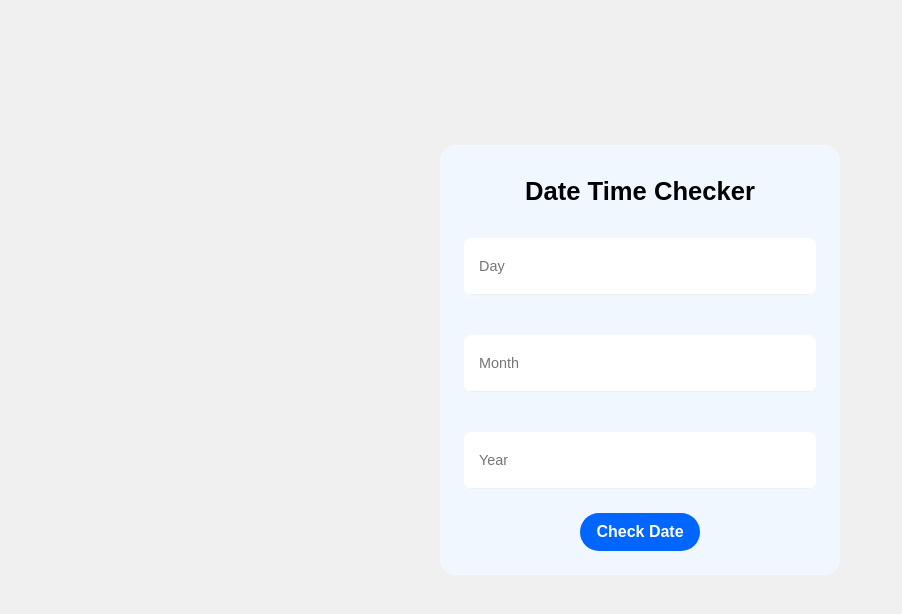
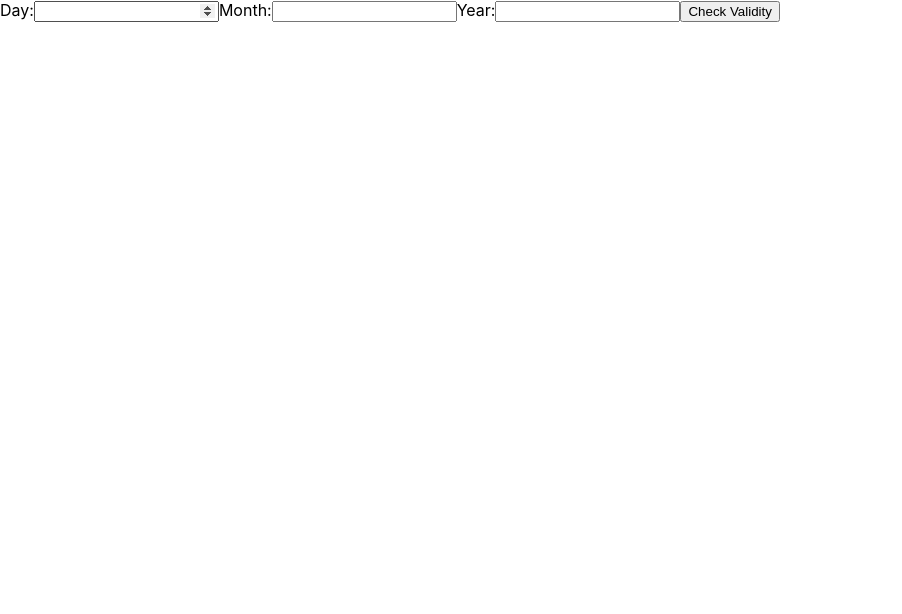
Before and after one commit to NguyenPham004/dateChecker-app, a React (Create React App) app: page / in a window 1280 px wide. Shown: the top 614 px of the page, without its empty margins (0-902 px from the left). Built offline with nearby package versions, Linux system fonts and the light colour scheme.

Commit message:
my changes

```diff
--- a/src/App.css
+++ b/src/App.css
@@ -1,4 +1,22 @@
+.alert {
+  padding: 10px;
+  margin-top: 10px;
+  color: #fff;
+  font-weight: bold;
+  border-radius: 5px;
+}
 
+.success {
+  background-color: green;
+}
+
+.error {
+  background-color: red;
+}
+
+
+
+/*
  body{
   margin: 0;
   padding: 0;
@@ -28,18 +46,11 @@
   text-align: center;
 }
 
-/*Form text*/
 .title {
   font-weight: bold;
   font-size: 1.6rem;
 }
 
-.subtitle {
-  font-size: 1rem;
-  color: #666;
-}
-
-/*Inputs box*/
 .form-container {
   overflow: hidden;
   border-radius: 8px;
@@ -55,10 +66,11 @@
   height: 40px;
   width: 100%;
   border-bottom: 1px solid #eee;
-  font-size: .9rem;
+  font-size: 1.1rem;
   padding: 8px 15px;
   text-align: left;
   direction: ltr;
+  font-family: 'Franklin Gothic Medium', 'Arial Narrow', Arial, sans-serif, Courier, monospace;
 }
 
 .form-section {
@@ -79,7 +91,6 @@
   text-decoration: underline;
 }
 
-/*Button*/
 .form button {
   background-color: #0066ff;
   color: #fff;
@@ -95,3 +106,59 @@
 .form button:hover {
   background-color: #005ce6;
 }
+
+
+/*
+ .container {
+  display: flex;
+  flex-direction: column;
+  align-items: center;
+  justify-content: center;
+  height: 100vh;
+  background-color: #f2f2f2;
+}
+
+form {
+  display: flex;
+  flex-direction: column;
+  align-items: center;
+  background-color: #fff;
+  padding: 40px;
+  border-radius: 5px;
+  box-shadow: 0 2px 6px rgba(0, 0, 0, 0.1);
+}
+
+label {
+  margin-bottom: 10px;
+  font-weight: bold;
+  font-size: 16px;
+}
+
+input {
+  padding: 10px;
+  margin-bottom: 20px;
+  width: 300px;
+  border: 1px solid #ccc;
+  border-radius: 4px;
+}
+
+button {
+  padding: 12px 24px;
+  background-color: #4caf50;
+  color: #fff;
+  border: none;
+  border-radius: 4px;
+  cursor: pointer;
+  font-size: 16px;
+  transition: background-color 0.3s ease;
+}
+
+button:hover {
+  background-color: #45a049;
+}
+
+.error-message {
+  margin-top: 10px;
+  color: red;
+  font-size: 14px;
+} */
--- a/src/App.js
+++ b/src/App.js
@@ -1,72 +1,156 @@
 import './App.css';
 import React, {useState} from 'react';
 import 'react-datepicker/dist/react-datepicker.css';
+
+function isLeapYear(year) {
+  if (year % 4 === 0) {
+    if (year % 100 === 0) {
+      if (year % 400 === 0) {
+        return true;
+      } else {
+        return false;
+      }
+    } else {
+      return true;
+    }
+  } else {
+    return false;
+  }
+}
+
+function isValidDate(day, month, year) {
+  if (year < 1 || year > 9999) {
+    return false;
+  }
+
+  if (month < 1 || month > 12) {
+    return false;
+  }
+
+  if (day < 1) {
+    return false;
+  }
+
+  if (month === 2) {
+    if (isLeapYear(year)) {
+      return day <= 29;
+    } else {
+      return day <= 28;
+    }
+  }
+
+  const daysInMonth = [31, 28, 31, 30, 31, 30, 31, 31, 30, 31, 30, 31];
+  return day <= daysInMonth[month - 1];
+}
 
 function App() {
   const [day, setDay] = useState('');
   const [month, setMonth] = useState('');
   const [year, setYear] = useState('');
+  const [isValid, setIsValid] = useState(null);
 
-  const handleCheckDate = () => {
-    if (!day || !month || !year) {
-      alert('Vui lòng nhập đầy đủ thông tin ngày, tháng, năm!');
-      return;
-    }
-
-    const parsedDay = parseInt(day);
-    const parsedMonth = parseInt(month);
-    const parsedYear = parseInt(year);
-
-    if (isNaN(parsedDay) || isNaN(parsedMonth) || isNaN(parsedYear)) {
-      alert('Vui lòng nhập đúng định dạng ngày, tháng, năm!');
-      return;
-    }
-
-    if ((parsedYear % 4 === 0 && parsedYear % 100 === 0) || parsedYear % 400 === 0) {
-      alert('Năm nhuận!');
-    }
-
-    if (parsedMonth < 1 || parsedMonth > 12) {
-      alert('Tháng không hợp lệ!');
-      return;
-    }
-    if (parsedDay < 1 || parsedDay > 31) {
-      alert('Ngày không hợp lệ!');
-      return;
-    }
-    if (parsedMonth === 2 && parsedDay > 28) {
-      alert('Ngày không hợp lệ!');
-      return;
-    }
-    if ((parsedMonth === 4 || parsedMonth === 6 || parsedMonth === 9 || parsedMonth === 11) && parsedDay > 30) {
-      alert('Ngày không hợp lệ!');
-      return;
-    }
-
-
-  }
+  const handleCheckValidity = () => {
+    const isValid = isValidDate(parseInt(day), parseInt(month), parseInt(year));
+    setIsValid(isValid);
+  };
 
   return (
-    <div className='form-box'>
-      <form className='form'>
-        <span className='title'>Date Time Checker</span>
-        <div className='form-container'>
-          {/* <label>Day </label> */}
-          <input type='text' placeholder='Day' className='input' value={day} onChange={(e) => setDay(e.target.value)} />
-        </div>
-        <div className='form-container'>
-          {/* <label>Month</label> */}
-          <input type='text' placeholder='Month' className='input' value={month} onChange={(e) => setMonth(e.target.value)} />
-          </div>
-        <div className='form-container'>
-          {/* <label>Year</label> */}
-          <input type='text' placeholder='Year' className='input' value={year} onChange={(e) => setYear(e.target.value)} />
-          </div>
-        <div >
-          <button onClick={handleCheckDate}>Check Date</button>
-          </div>
-      </form>
+    <div>
+      <label>
+        Day:
+        <input type="number" value={day} onChange={(e) => setDay(e.target.value)} />
+      </label>
+      <label>
+        Month:
+        <input type="number" value={month} onChange={(e) => setMonth(e.target.value)} />
+      </label>
+      <label>
+        Year:
+        <input type="number" value={year} onChange={(e) => setYear(e.target.value)} />
+      </label>
+      <button onClick={handleCheckValidity}>Check Validity</button>
+      {isValid !== null && (
+        <p>{isValid ? 'The date is valid.' : 'The date is invalid.'}</p>
+      )}
     </div>
   );
 }
+
 export default App;
+
+
+
+
+
+
+// function App() {
+//   const [day, setDay] = useState('');
+//   const [month, setMonth] = useState('');
+//   const [year, setYear] = useState('');
+
+
+//   const handleCheckDate = () => {
+//     if (!day || !month || !year) {
+//       alert('Vui lòng nhập đầy đủ thông tin ngày, tháng, năm!');
+//       return;
+//     }
+
+//     const parsedDay = parseInt(day);
+//     const parsedMonth = parseInt(month);
+//     const parsedYear = parseInt(year);
+//     let res = 0;
+
+//     if (isNaN(parsedDay) || isNaN(parsedMonth) || isNaN(parsedYear)) {
+//       alert('Vui lòng nhập đúng định dạng ngày, tháng, năm!');
+//       return;
+//     }
+
+//     if (parsedMonth < 1 || parsedMonth > 12) {
+//       alert('Tháng không hợp lệ!');
+//       return;
+//     }
+//     if (parsedDay < 1 || parsedDay > 31) {
+//       alert('Ngày không hợp lệ!');
+//       return;
+//     }
+
+//     if ((parsedMonth === 4 || parsedMonth === 6 || parsedMonth === 9 || parsedMonth === 11) && parsedDay > 30) {
+//       alert('Ngày không hợp lệ!');
+//       return;
+//     }
+//     if ((parsedDay <= 29 && parsedMonth === 2) || (parsedYear % 4 === 0 && parsedYear % 100 !== 0) || parsedYear % 400 !== 0) {
+//       alert('Năm nhuận!');
+//     }
+//     if (parsedMonth === 2 && parsedDay > 28 != (parsedYear % 4 === 0 && parsedYear % 100 !== 0) || parsedYear % 400 !== 0) {
+//       alert('Ngày không hợp lệ!');
+//       return;
+//     }
+//     alert(`Ngày ${parsedDay} tháng ${parsedMonth} năm ${parsedYear}`)
+
+//   }
+
+//   return (
+//     <div className='form-box'>
+//       <form className='form'>
+//         <span className='title'>Date Time Checker</span>
+//         <div className='form-container'>
+//           {/* <label>Day </label> */}
+//           <input type='text' placeholder='Day' className='input' value={day} onChange={(e) => setDay(e.target.value)} />
+//         </div>
+//         <div className='form-container'>
+//           {/* <label>Month</label> */}
+//           <input type='text' placeholder='Month' className='input' value={month} onChange={(e) => setMonth(e.target.value)} />
+//           </div>
+//         <div className='form-container'>
+//           {/* <label>Year</label> */}
+//           <input type='text' placeholder='Year' className='input' value={year} onChange={(e) => setYear(e.target.value)} />
+//         </div>
+//         <div >
+//           <button onClick={handleCheckDate}>Check Date</button>
+//         </div>
+
+//       </form>
+//     </div>
+//   );
+// }
+// export default App;
```
Also changed, not shown: package.json (+5 -2 lines), src/note.txt (added), 2 other files (tests, documents, lock files or other folders).
